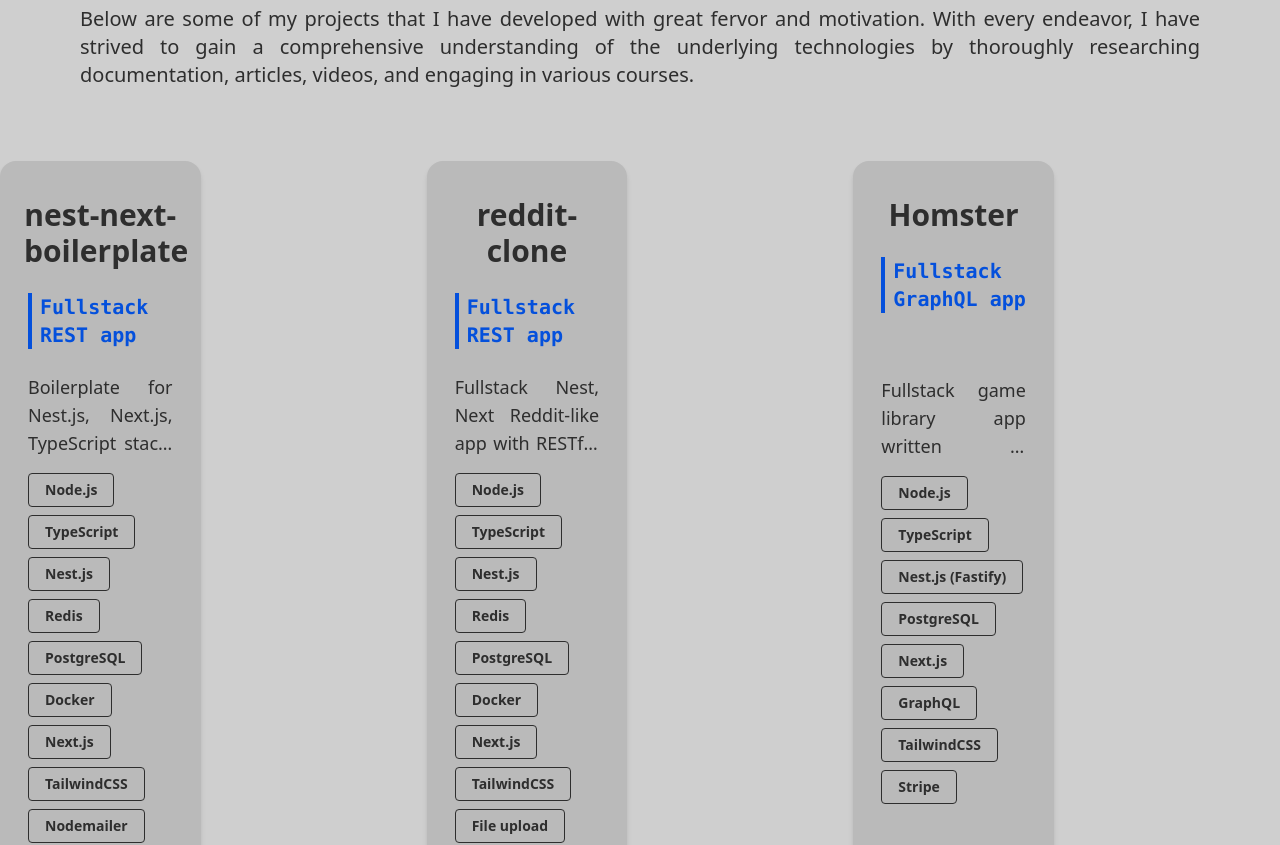
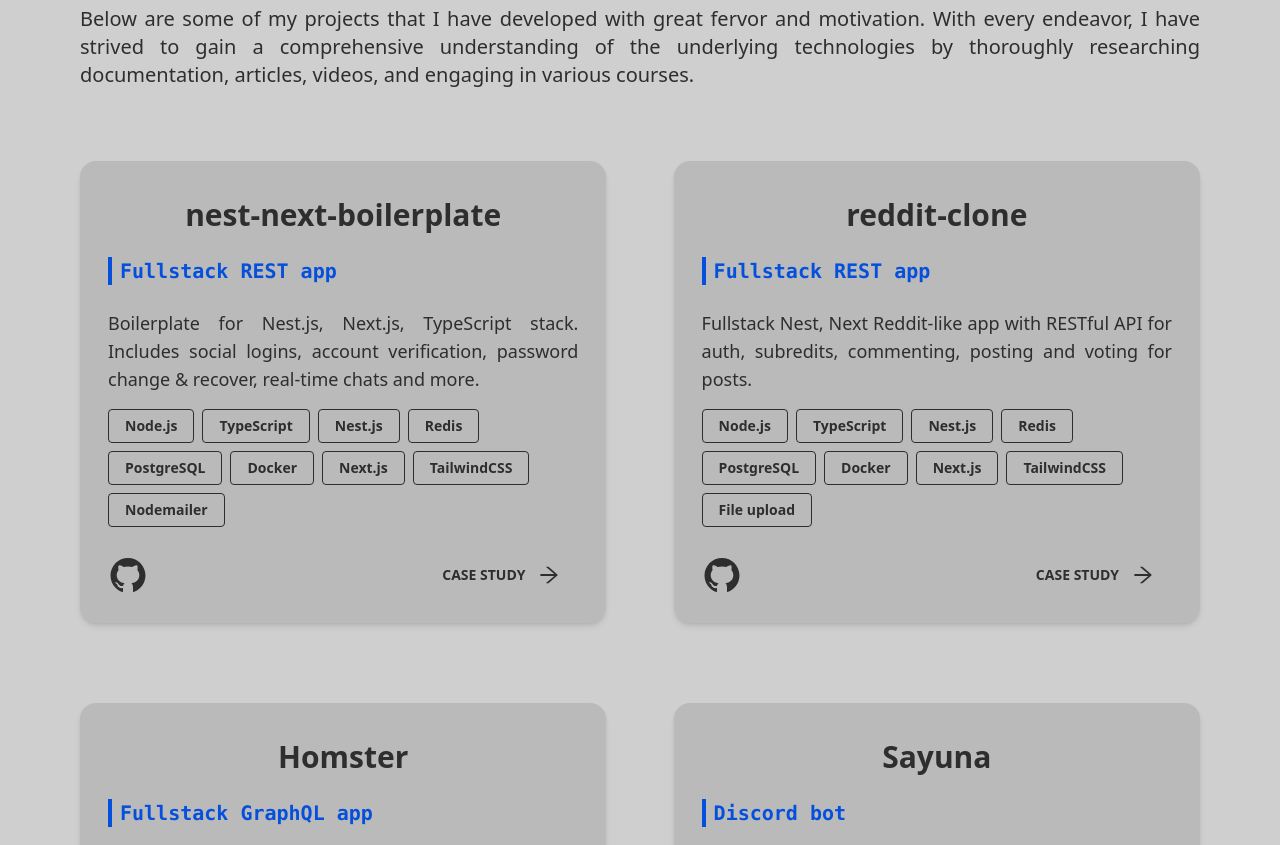
Before and after one commit to PoProstuWitold/portfolio, a Next.js app: page / in a window 1280 px wide. Shown: the part 1760-2605 px from the top of the page. Built offline with nearby package versions, Linux system fonts and the light colour scheme.

Commit message:
Fix Project UI

```diff
--- a/src/sections/Projects.tsx
+++ b/src/sections/Projects.tsx
@@ -11,7 +11,7 @@ const Projects: React.FC = () => {
 				With every endeavor, I have strived to gain a comprehensive understanding of the underlying
 				technologies by thoroughly researching documentation, articles, videos, and engaging in various courses.
 			</p>
-			<div className="grid grid-cols-1 md:grid-cols-2 lg:grid-cols-3 xl:grid-cols-3 justify-items-scretch">
+			<div className="flex flex-col flex-wrap justify-between mx-5 my-10 lg:flex-row lg:mt-0 lg:mx-20">
 				{projects.map((project, index) => {
 					return (
 						<Project
```
